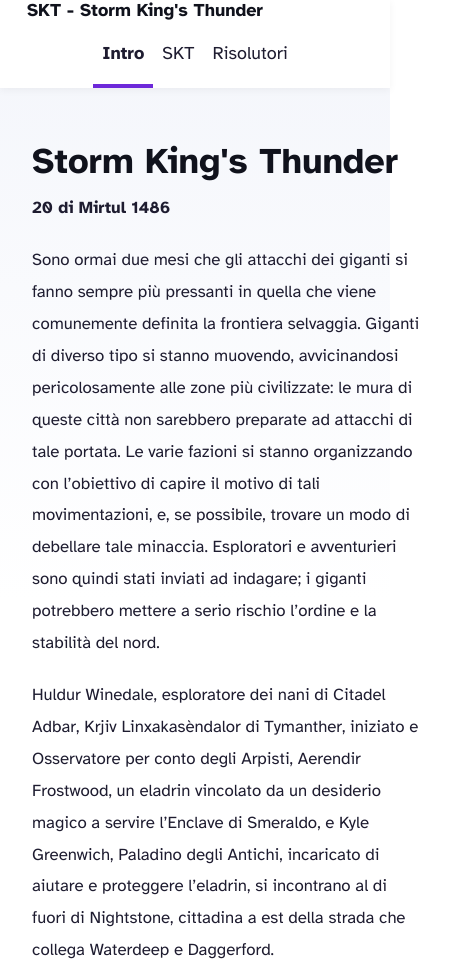
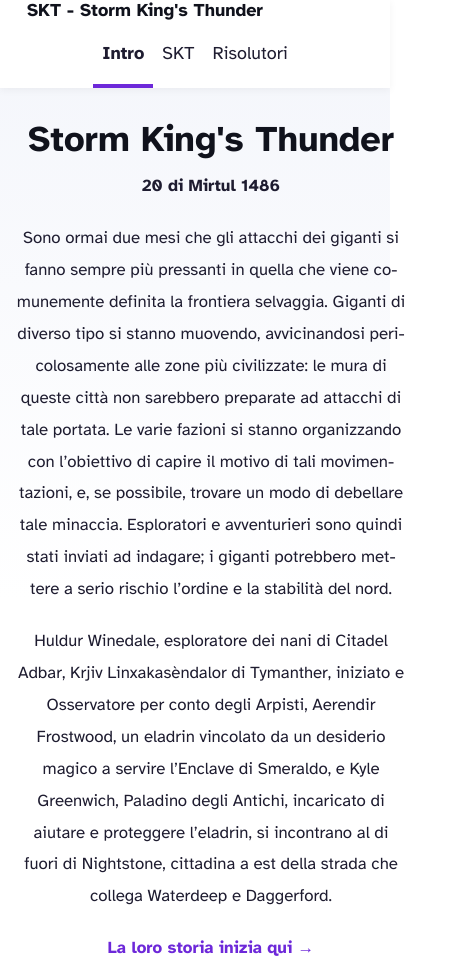
Before and after one commit to Makerosophy/storm-kings-thunder, an Astro site: page / in a window 390 px wide. Shown: the top 970 px of the page, 454 px wide, since content can reach past the window. Built offline with nearby package versions, Linux system fonts and the light colour scheme; Astro itself is replaced by a stand-in of ours.

Commit message:
Home intro: center text and image on mobile; remove horizontal scroll

```diff
--- a/src/pages/index.astro
+++ b/src/pages/index.astro
@@ -95,7 +95,7 @@
 			.hero { display: grid; gap: 3rem; grid-template-columns: 1fr 1.4fr; align-items: center; }
 			.hero-body h1 { margin: 0 0 .5rem 0; font-size: 3.25rem; }
 			.hero-body p { font-size: 1.125rem; line-height: 1.9; margin: 0 0 1.25rem 0; }
-			.hero-image { width: 100%; height: auto; max-width: 100%; border-radius: 16px; box-shadow: var(--box-shadow); }
+			.hero-image { width: 100%; height: auto; max-width: 100%; border-radius: 16px; box-shadow: var(--box-shadow); display:block; margin: 0 auto; }
 			.home-actions { margin: 2rem 0 2rem; text-align:center; }
 			.button { display:inline-block; background: var(--accent); color:white; text-decoration:none; padding:.7rem 1.25rem; border-radius:10px; box-shadow: var(--box-shadow); font-weight:700; }
 			.button:hover { background: var(--accent-dark); }
@@ -118,7 +118,10 @@
 			.card .sections li { margin: .1rem 0; }
 			.card:hover { box-shadow: var(--box-shadow); transform: translateY(-2px); }
 			@media (max-width: 720px) {
-				.hero { grid-template-columns: 1fr; gap: 1.5rem; }
+				main { padding: 2rem 1rem; }
+				.hero { grid-template-columns: 1fr; gap: 1.5rem; justify-items: center; }
+				.hero-body { text-align: center; max-width: 40rem; }
+				.hero-body * { overflow-wrap: anywhere; hyphens: auto; }
 				.hero-body h1 { font-size: 2.25rem; }
 				.hero-body p { font-size: 1.05rem; }
 				.carousel .nav.prev { left: .75rem; }
```
